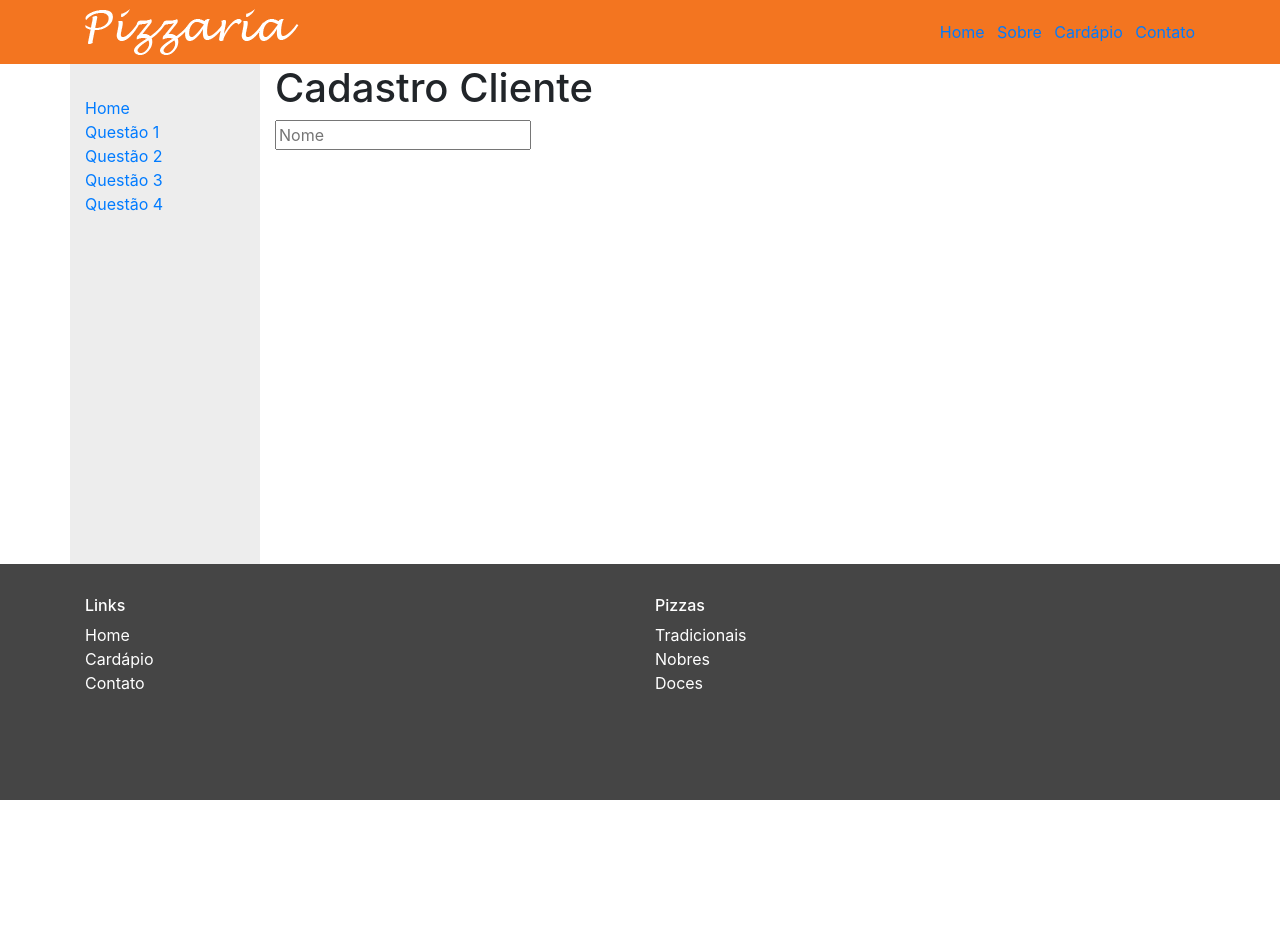
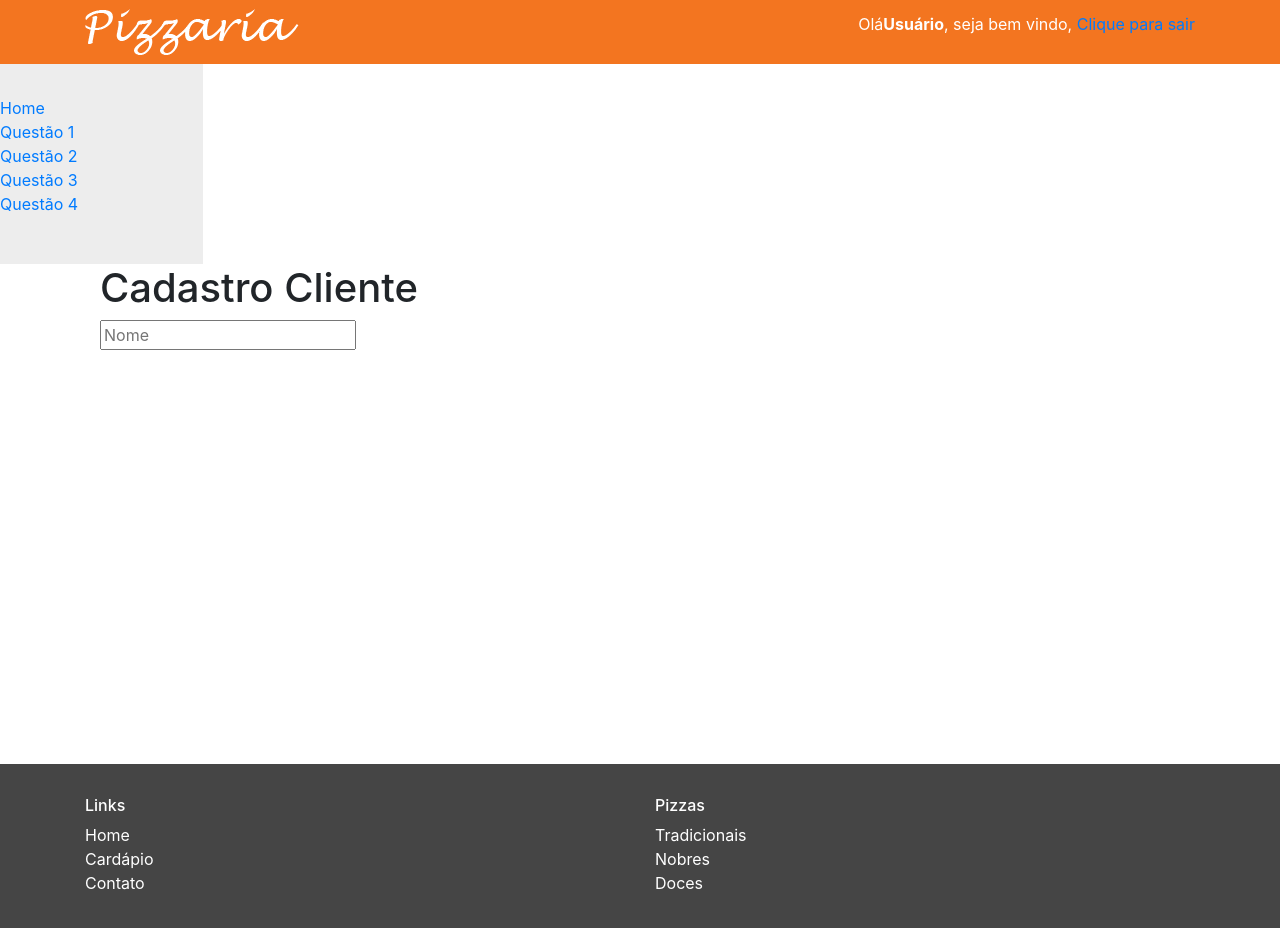
Before and after one commit to EduardoSS123/pizzaria-cti423-sistema, a plain HTML site: page index.html in a window 1280 px wide. Before the commit the page ends 800 px from the top, so only its background shows below. Drawn offline with nearby package versions, Linux system fonts and the light colour scheme; files that its build step writes are made by us from their sources.

Commit message:
Add files via upload

```diff
--- a/css/style.css
+++ b/css/style.css
@@ -7,7 +7,7 @@ header ul {
     margin: 0;
 }
 
-section nav {
+ nav {
     background-color: #EDEDED;
     padding: 2rem;
 }
--- a/index.html
+++ b/index.html
@@ -7,7 +7,7 @@
 
     <!-- Bootstrap CSS -->
     <link rel="stylesheet" href="https://stackpath.bootstrapcdn.com/bootstrap/4.1.3/css/bootstrap.min.css" integrity="sha384-MCw98/SFnGE8fJT3GXwEOngsV7Zt27NXFoaoApmYm81iuXoPkFOJwJ8ERdknLPMO" crossorigin="anonymous">
-	<link rel="stylesheet" href="style.css">
+	<link rel="stylesheet" href="css/style.css">
     <title>Pizzaria Sua Fome Minha Alegria</title>
   </head>
   <body>
@@ -15,17 +15,12 @@
       <div class="container d-flex justify-content-between align-items-center">
 		<img src="img/logo.png" alt="Logo Pizzaria" />
 
-    <nav>
-      <ul class="menu list-inline">
-        <li class="list-inline-item"><a href="index.html">Home</a></li>
-        <li class="list-inline-item"><a href="sobre.html">Sobre</a></li>
-        <li class="list-inline-item"><a href="cardapio.html">Cardápio</a></li>
-        <li class="list-inline-item"><a href="contato.html">Contato</a></li>
-      </ul>
-    </nav>
+    <div class="bem vindo">
+      <p>Olá<strong>Usuário</strong>, seja bem vindo,
+      <a href="#">Clique para sair</a> </p>
   </div>
 	</header>
-  <section class="container">
+
     <div class="row">
       <nav class="col-md-2">
         <ul class="list-unstyled">
@@ -37,6 +32,9 @@
 
         </ul>
       </nav>
+        </div>
+      <section class="container">
+        <div class="row"></div>
       <main class="col-md-9">
         <h1>Cadastro Cliente</h1>
        <form action="" method="get">
```
Also changed, not shown: login.html (+1 -1 lines).
